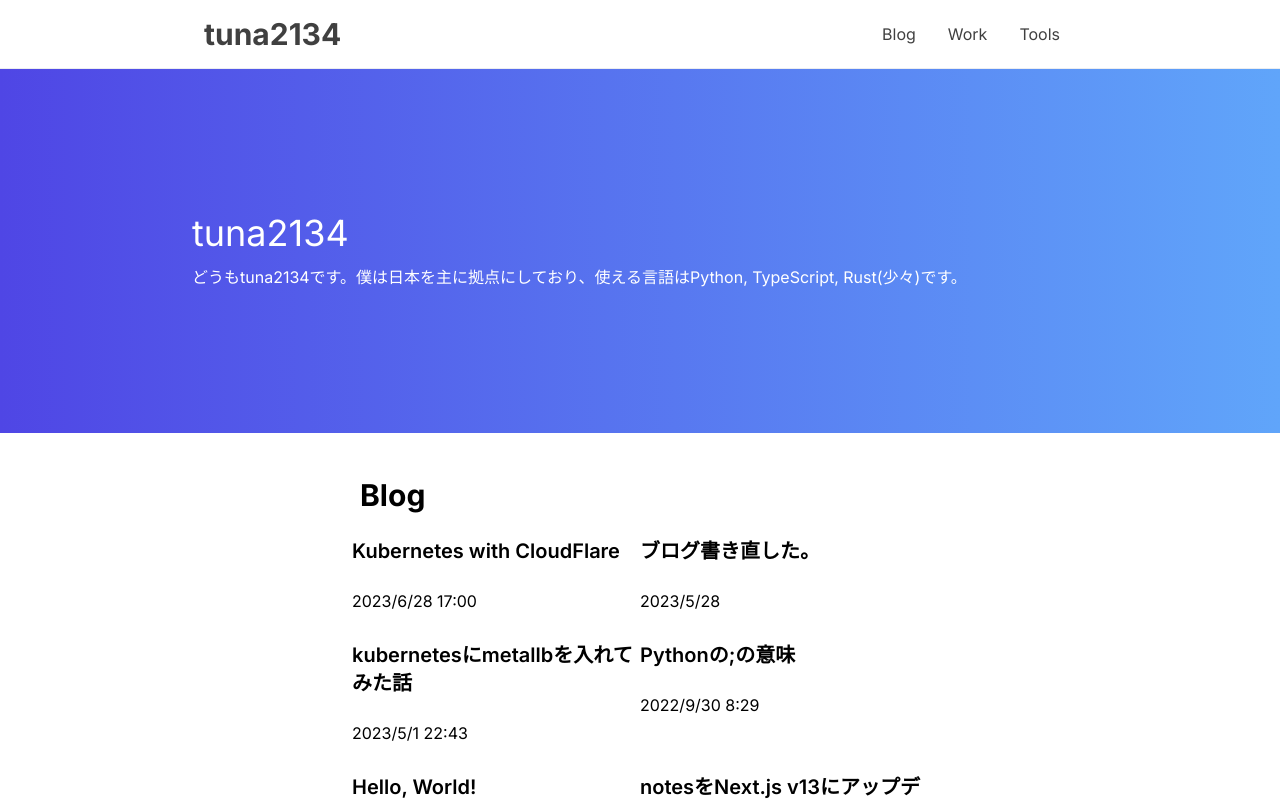
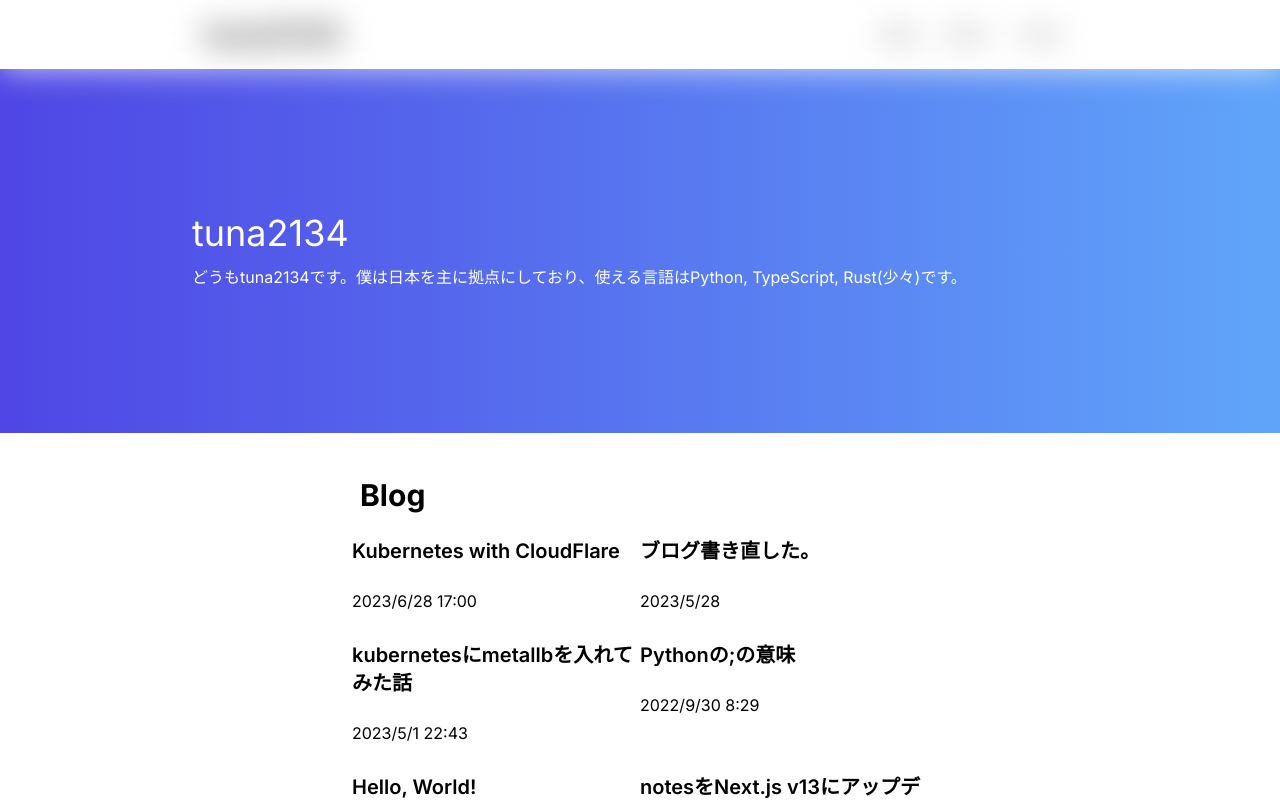
Before and after one commit to tuna2134-archive/website, a Next.js app: page / in a window 1280 px wide. Shown: the top 800 px of the page. Built offline with nearby package versions, Linux system fonts and the light colour scheme.

Commit message:
Update header.tsx

```diff
--- a/src/app/header.tsx
+++ b/src/app/header.tsx
@@ -17,7 +17,7 @@ export default function Header() {
     }
   ];
   return (
-    <header className="border-b sticky top-0 z-50 bg-white opacity-75">
+    <header className="border-b sticky top-0 z-50 bg-white opacity-75 blur-lg">
       <div className="px-3 sm:px-4.5 w-full flex max-w-4xl mx-auto py-4 items-center">
         <div className="flex mx-auto sm:mx-0">
           <Link href="/">
```
